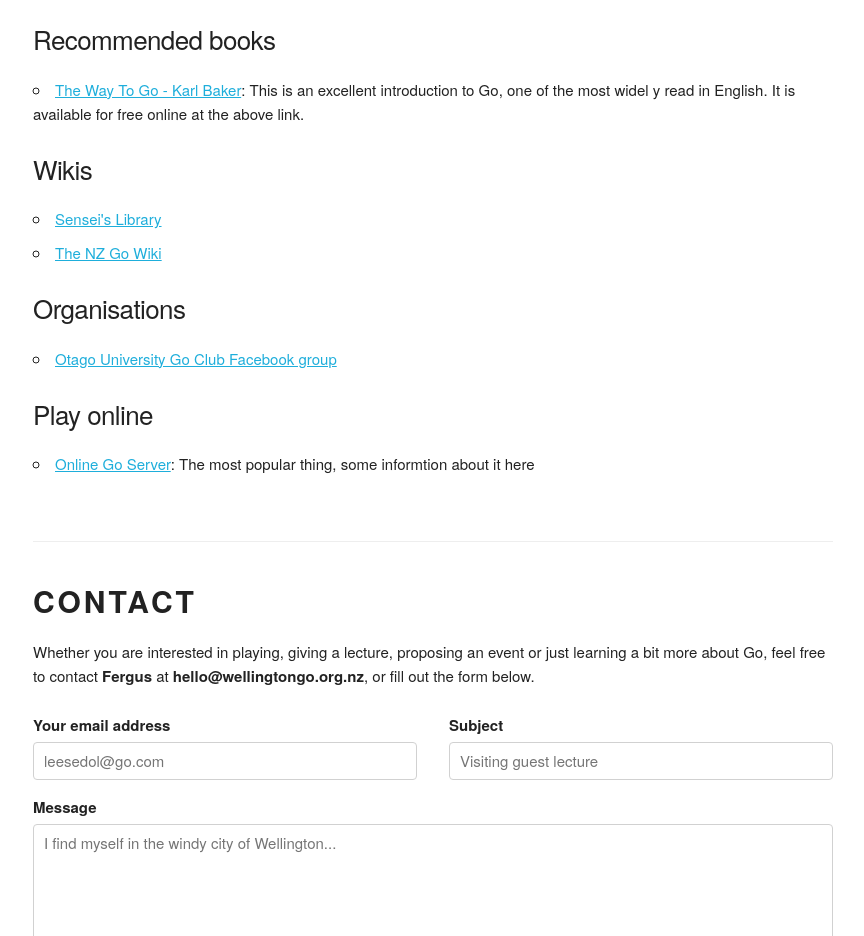
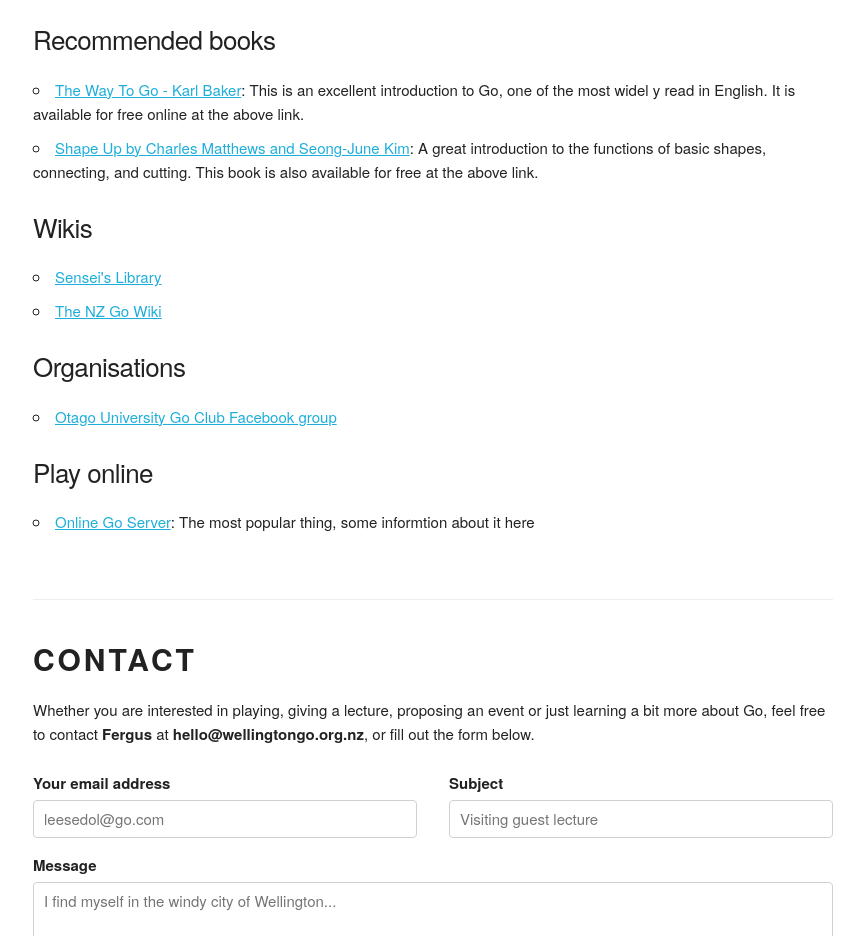
Before and after one commit to jennynz/wellington-go-club, a plain HTML site: page index.html in a window 1280 px wide. Shown: the part 2540-3476 px from the top of the page, without its empty margins (207-1071 px from the left). Drawn offline with nearby package versions, Linux system fonts and the light colour scheme.

Commit message:
Update additional learning link

```diff
--- a/index.html
+++ b/index.html
@@ -172,6 +172,7 @@
     <h3>Recommended books</h3>
     <ul>
       <li><a href="http://www.usgo.org/way-go" alt="The Way To Go by Karl Baker" target="_blank">The Way To Go - Karl Baker</a>: This is an excellent introduction to Go, one of the most widel y read in English. It is available for free online at the above link.</li>
+      <li><a href="https://cdn.online-go.com/shape_up.pdf" alt="Shape Up by Charles Matthews and Seong-June Kim" target="_blank">Shape Up by Charles Matthews and Seong-June Kim</a>: A great introduction to the functions of basic shapes, connecting, and cutting. This book is also available for free at the above link.</li>
     </ul>
 
     <h3>Wikis</h3>
```
